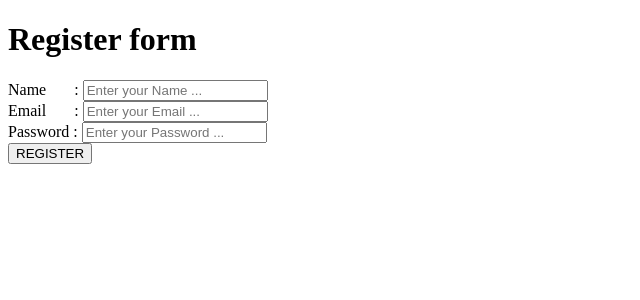
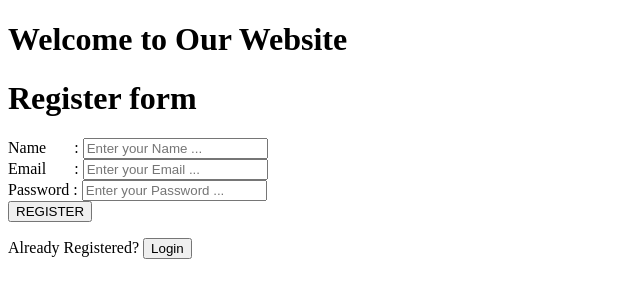
Before and after one commit to Vishnu-D-2002/PWD_RST_FE, a React (Vite) app: page / in a window 1280 px wide. Shown: the top 300 px of the page, without its empty margins (0-640 px from the left). Built offline with nearby package versions, Linux system fonts and the light colour scheme.

Commit message:
switch bw login and register corrected

```diff
--- a/src/App.jsx
+++ b/src/App.jsx
@@ -1,54 +1,39 @@
-import React, { useState } from 'react'
-import axios from 'axios';
+import React, { useState } from 'react';
+import RegisterForm from './components/RegisterForm';
+import LoginForm from './components/LoginForm';
 
 function App() {
   const [registerData, setRegisterData] = useState({
-    name:'',
-    username:'',
-    password:''
+    name: '',
+    username: '',
+    password: ''
   });
+  const [isRegistered, setIsRegistered] = useState(false);
 
-  const handleRegister = async (e) => {
-    e.preventDefault();
-    const data = {
-      name: registerData.name,
-      username: registerData.username,
-      password: registerData.password
-    };
-    await axios.post('http://localhost:3000/user',data)
-    setRegisterData({ name: '', username: '', password: '' });
-    console.log('user created successfully');
-  }
+  const toggleForm = () => {
+    setIsRegistered(!isRegistered);
+  };
 
   return (
     <div>
-      <h1>Register form</h1>
-      <form onSubmit={handleRegister}>
-        <label>Name &nbsp;&nbsp;&nbsp;&nbsp;&nbsp; : </label>
-        <input
-          type='text'
-          placeholder='Enter your Name ...'
-          value={registerData.name}
-          onChange={(e) =>setRegisterData({...registerData,name:e.target.value})}
-        /><br />
-        <label>Email  &nbsp;&nbsp;&nbsp;&nbsp;&nbsp; :&nbsp;</label>
-        <input
-          type='email'
-          placeholder='Enter your Email ...'
-          value={registerData.username}
-          onChange={(e) =>setRegisterData({...registerData,username:e.target.value})}
-        /><br />
-        <label>Password : </label>
-        <input
-          type='password'
-          placeholder='Enter your Password ...'
-          value={registerData.password}
-          onChange={(e) =>setRegisterData({...registerData,password:e.target.value})}
-        /><br />
-        <button type='submit'>REGISTER</button>
-      </form>
+      <h1>Welcome to Our Website</h1>
+      {isRegistered ? (
+        <LoginForm
+          registerData={registerData}
+          setRegisterData={setRegisterData}
+          setIsRegistered={setIsRegistered}
+          toggleForm={toggleForm}
+        />
+      ) : (
+        <RegisterForm
+          registerData={registerData}
+          setRegisterData={setRegisterData}
+          setIsRegistered={setIsRegistered}
+          toggleForm={toggleForm}
+        />
+      )}
     </div>
-  )
+  );
 }
 
 export default App;
--- /dev/null
+++ b/src/components/LoginForm.jsx
@@ -0,0 +1,70 @@
+import React, { useState } from 'react';
+import axios from 'axios';
+
+const LoginForm = ({ registerData, setRegisterData, setIsRegistered, toggleForm }) => {
+  const [loginError, setLoginError] = useState(false);
+  const [isLoggedIn, setIsLoggedIn] = useState(false);
+
+  const handleLogin = async (e) => {
+    e.preventDefault();
+    const data = {
+      username: registerData.username,
+      password: registerData.password
+    };
+
+    try {
+      const response = await axios.post('http://localhost:3000/login', data);
+      console.log('User logged in successfully', response.data);
+      setIsLoggedIn(true);
+      setLoginError(false);
+    } catch (error) {
+      console.error('Error during login', error);
+      setLoginError(true);
+      setIsLoggedIn(false);
+    }
+    setRegisterData({ username: '', password: '' });
+  };
+
+  return (
+    <div>
+      {isLoggedIn ? (
+        <div>
+          <h1>Welcome, {registerData.username}!</h1>
+          {/* Display the logged-in content here */}
+        </div>
+      ) : (
+        <div>
+          <h1>Login form</h1>
+          <form onSubmit={handleLogin}>
+            <label>Email &nbsp;&nbsp;&nbsp;&nbsp;&nbsp; :&nbsp;</label>
+            <input
+              type='email'
+              placeholder='Enter your Email ...'
+              value={registerData.username}
+              onChange={(e) => setRegisterData({ ...registerData, username: e.target.value })}
+            />
+            <br />
+            <label>Password : </label>
+            <input
+              type='password'
+              placeholder='Enter your Password ...'
+              value={registerData.password}
+              onChange={(e) => setRegisterData({ ...registerData, password: e.target.value })}
+            />
+            <br />
+            <button type='submit'>LOGIN</button>
+            {loginError && <p>Incorrect Password. Please try again.</p>}
+            <p>
+              Not Registered?{' '}
+              <button type='button' onClick={toggleForm}>
+                Register
+              </button>
+            </p>
+          </form>
+        </div>
+      )}
+    </div>
+  );
+};
+
+export default LoginForm;
--- /dev/null
+++ b/src/components/RegisterForm.jsx
@@ -0,0 +1,58 @@
+import React from 'react';
+import axios from 'axios';
+
+const RegisterForm = ({ registerData, setRegisterData, setIsRegistered, toggleForm }) => {
+  const handleRegister = async (e) => {
+    e.preventDefault();
+    const data = {
+      name: registerData.name,
+      username: registerData.username,
+      password: registerData.password
+    };
+    await axios.post('http://localhost:3000/user', data);
+    setRegisterData({ name: '', username: '', password: '' });
+    setIsRegistered(true);
+    console.log('User created successfully');
+  };
+
+  return (
+    <div>
+      <h1>Register form</h1>
+      <form onSubmit={handleRegister}>
+        <label>Name &nbsp;&nbsp;&nbsp;&nbsp;&nbsp; : </label>
+        <input
+          type='text'
+          placeholder='Enter your Name ...'
+          value={registerData.name}
+          onChange={(e) => setRegisterData({ ...registerData, name: e.target.value })}
+          required
+        /><br />
+        <label>Email &nbsp;&nbsp;&nbsp;&nbsp;&nbsp; :&nbsp;</label>
+        <input
+          type='email'
+          placeholder='Enter your Email ...'
+          value={registerData.username}
+          onChange={(e) => setRegisterData({ ...registerData, username: e.target.value })}
+          required
+        /><br />
+        <label>Password : </label>
+        <input
+          type='password'
+          placeholder='Enter your Password ...'
+          value={registerData.password}
+          onChange={(e) => setRegisterData({ ...registerData, password: e.target.value })}
+          required
+        /><br />
+        <button type='submit'>REGISTER</button>
+        <p>
+          Already Registered?{' '}
+          <button type='button' onClick={toggleForm}>
+            Login
+          </button>
+        </p>
+      </form>
+    </div>
+  );
+};
+
+export default RegisterForm;
```
